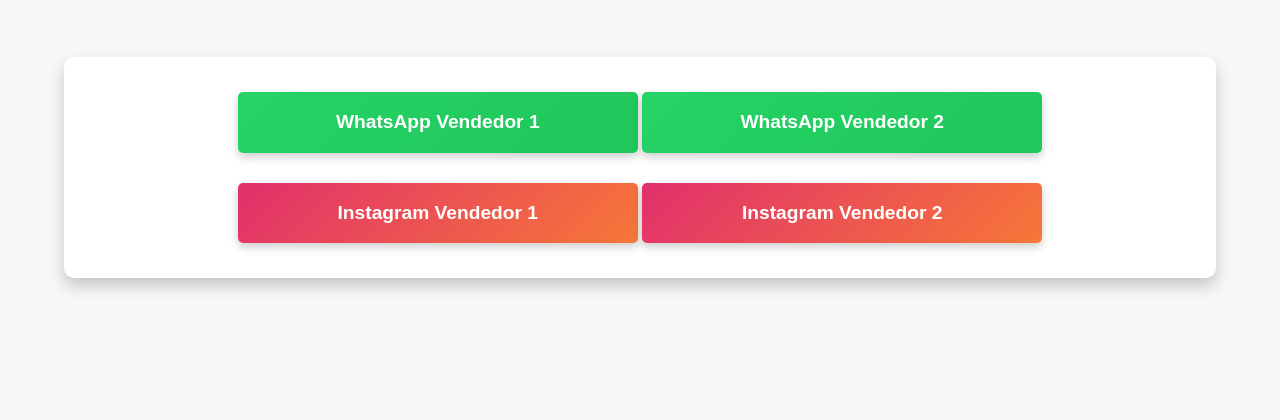
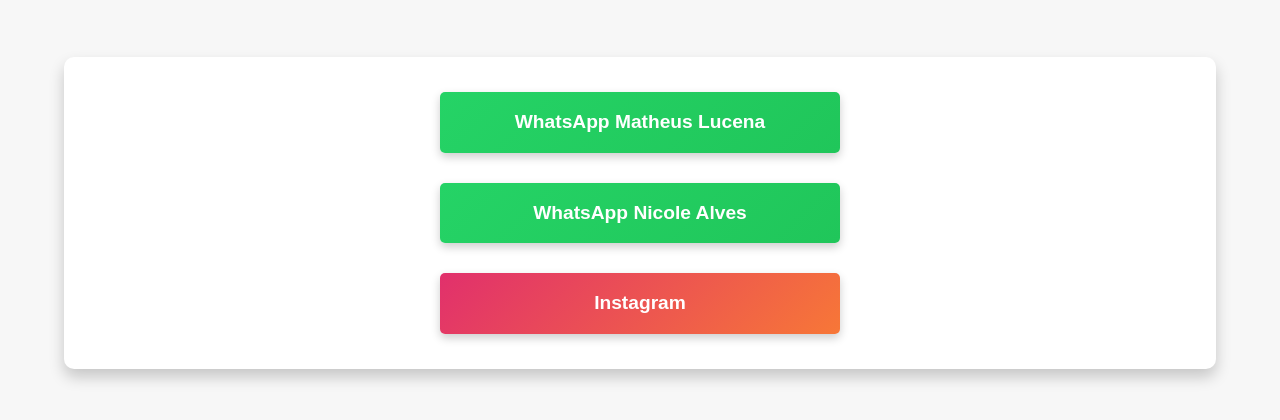
Before and after one commit to TheuzN064/terceiro, a plain HTML site: page contato.html in a window 1280 px wide. Shown: the part 100-520 px from the top of the page. Drawn offline with Linux system fonts and the light colour scheme.

Commit message:
Adicionando ou atualizando a página de contato

```diff
--- a/contato.html
+++ b/contato.html
@@ -13,10 +13,9 @@
     </header>
 
     <div class="contato">
-        <a href="https://wa.me/5521999999999?text=Olá! Gostaria de saber mais sobre a rifa de Ano Novo." target="_blank" class="btn whatsapp">WhatsApp Vendedor 1</a>
-        <a href="https://wa.me/5521888888888?text=Olá! Gostaria de saber mais sobre a rifa de Ano Novo." target="_blank" class="btn whatsapp">WhatsApp Vendedor 2</a>
-        <a href="https://www.instagram.com/vendedor1" target="_blank" class="btn instagram">Instagram Vendedor 1</a>
-        <a href="https://www.instagram.com/vendedor2" target="_blank" class="btn instagram">Instagram Vendedor 2</a>
+        <a href="https://wa.me/5562996021572?text=Olá! Gostaria de saber mais sobre a rifa de Ano Novo." target="_blank" class="btn whatsapp">WhatsApp Matheus Lucena</a><br>
+        <a href="https://wa.me/5564984496105?text=Olá! Gostaria de saber mais sobre a rifa de Ano Novo." target="_blank" class="btn whatsapp">WhatsApp Nicole Alves</a><br>
+        <a href="https://www.instagram.com/terceirao_tii/" target="_blank" class="btn instagram">Instagram</a><br>
     </div>
 
     <script src="js/script.js"></script>
```
